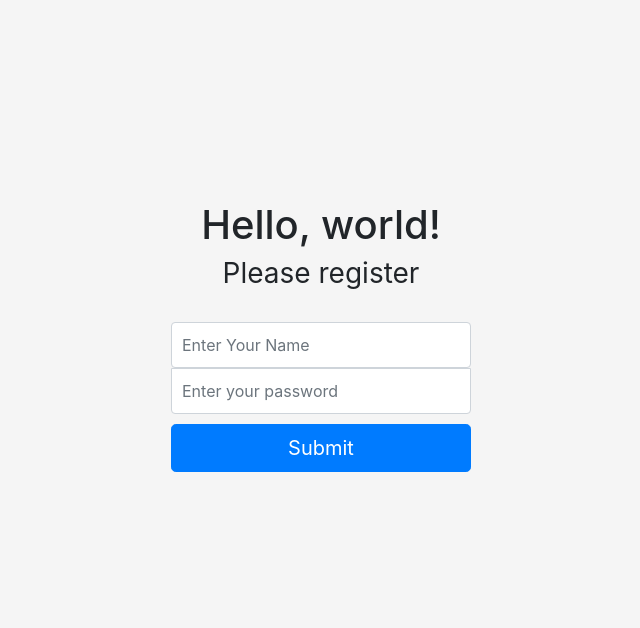
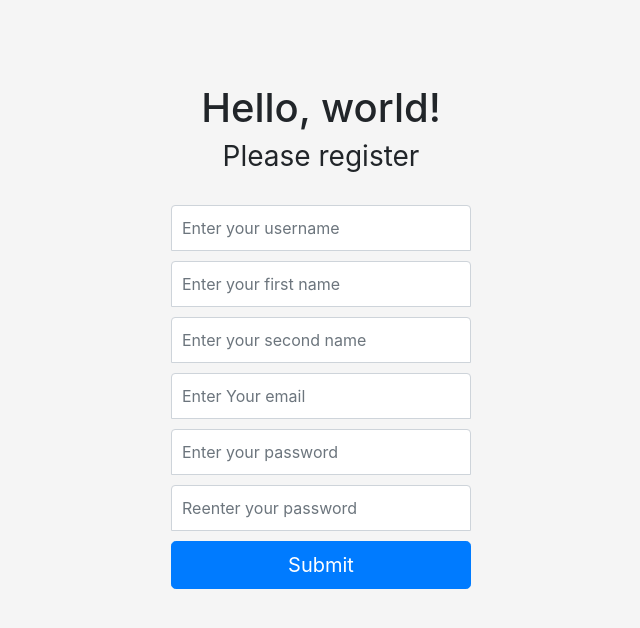
Before and after one commit to majstomphorst/cs50WebProject01, a Flask app: page /register in a window 1280 px wide. Shown: the part 56-684 px from the top of the page, without its empty margins (319-959 px from the left). Run offline with Flask 2, Linux system fonts and the light colour scheme; parts of the project's set-up code (start-up, migrations or seed data) failed here and were passed over; some libraries are stand-ins or nearby versions.

Commit message:
beautifying

```diff
--- a/static/styles/signin.css
+++ b/static/styles/signin.css
@@ -37,13 +37,9 @@ body {
 .form-signin .form-control:focus {
   z-index: 2;
 }
-.form-signin input[type="email"] {
-  margin-bottom: -1px;
+
+.form-signin input {
+  margin-bottom: 10px;
   border-bottom-right-radius: 0;
   border-bottom-left-radius: 0;
 }
-.form-signin input[type="password"] {
-  margin-bottom: 10px;
-  border-top-left-radius: 0;
-  border-top-right-radius: 0;
-}
--- a/templates/register.html
+++ b/templates/register.html
@@ -12,8 +12,12 @@
 
 
   <form class="form-signin" action="{{ url_for('register') }}" method="post">
-        <input type="text" name="username" placeholder="Enter Your Name" id="inputEmail" class="form-control">
-        <input type="password" name="password" placeholder="Enter your password"id="inputEmail" class="form-control">
+        <input type="text" name="username" placeholder="Enter your username" id="inputEmail" class="form-control">
+        <input type="text" name="first_name" placeholder="Enter your first name" id="inputEmail" class="form-control">
+        <input type="text" name="second_name" placeholder="Enter your second name" id="inputEmail" class="form-control">
+        <input type="email" name="email" placeholder="Enter Your email" id="inputEmail" class="form-control">
+        <input type="password" name="password" placeholder="Enter your password" id="inputEmail" class="form-control">
+        <input type="password" name="password" placeholder="Reenter your password" id="inputEmail" class="form-control">
         <button class="btn btn-lg btn-primary btn-block" type="submit">Submit</button>
     </form>
 
```
